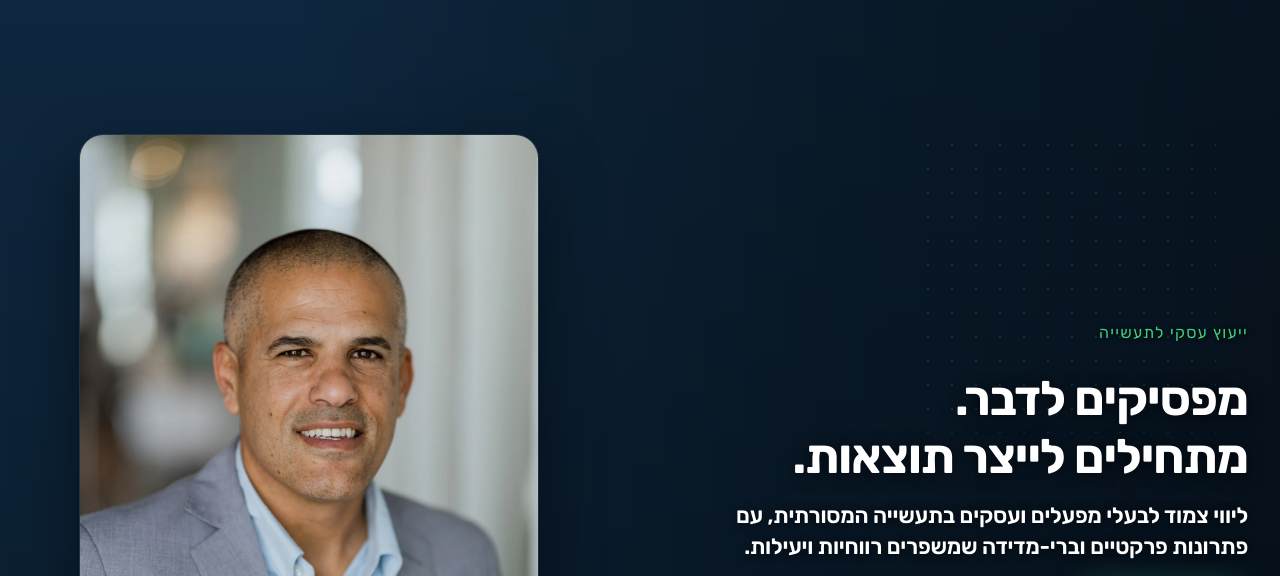
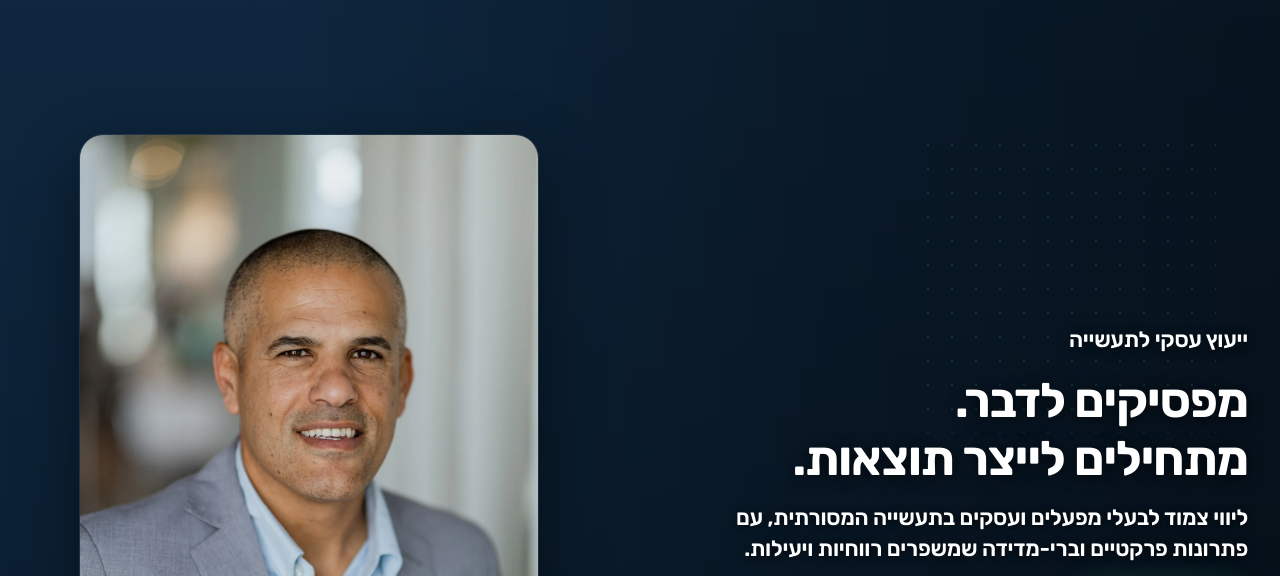
Before and after one commit to slipwoker/zappy-website-4244d7f1-f988-46f8-879f-63f44250058a, a plain HTML site: page index.html in a window 1280 px wide. Shown: the part 78-654 px from the top of the page. Drawn offline with Linux system fonts and the light colour scheme; no server answers.

Commit message:
Incremental sync: 1 page(s) — update_text

```diff
--- a/index.html
+++ b/index.html
@@ -1604,7 +1604,7 @@ body:has(.zappy-announcement-bar) main > section[class*="hero"]:first-of-type {
   <div class="index-hero-section__content">
     <div class="index-hero-section__inner">
       <div class="index-hero-section__text-group">
-        <p class="index-hero-section__eyebrow">ייעוץ עסקי לתעשייה</p>
+        <h3>ייעוץ עסקי לתעשייה</h3>
         <h1 class="index-hero-section__headline">מפסיקים לדבר.<br>מתחילים לייצר תוצאות.</h1>
         <h3 class="index-hero-section__subheadline">ליווי צמוד לבעלי מפעלים ועסקים בתעשייה המסורתית, עם פתרונות פרקטיים וברי-מדידה שמשפרים רווחיות ויעילות.</h3>
         <div class="index-hero-section__cta-group">
```
Also changed, not shown: public/index.html (+1 -1 lines), public/llms-full.txt.
